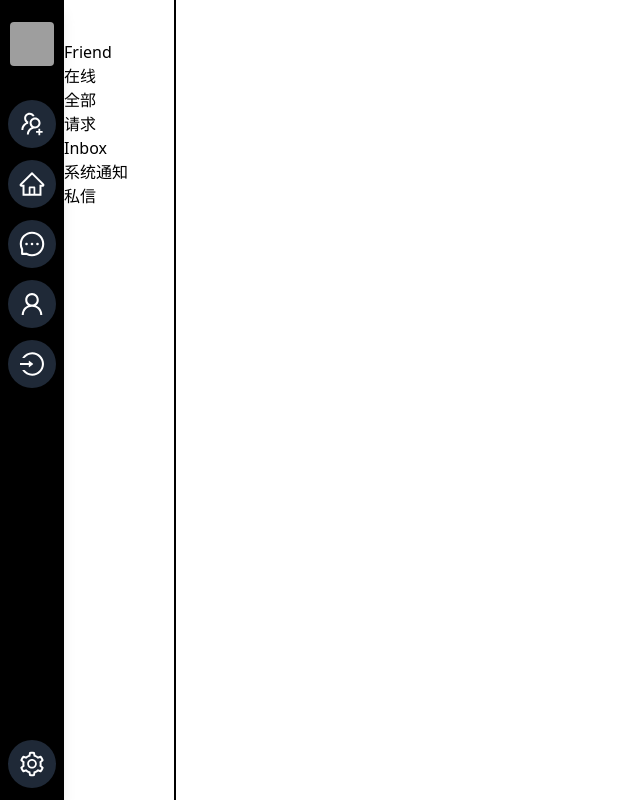
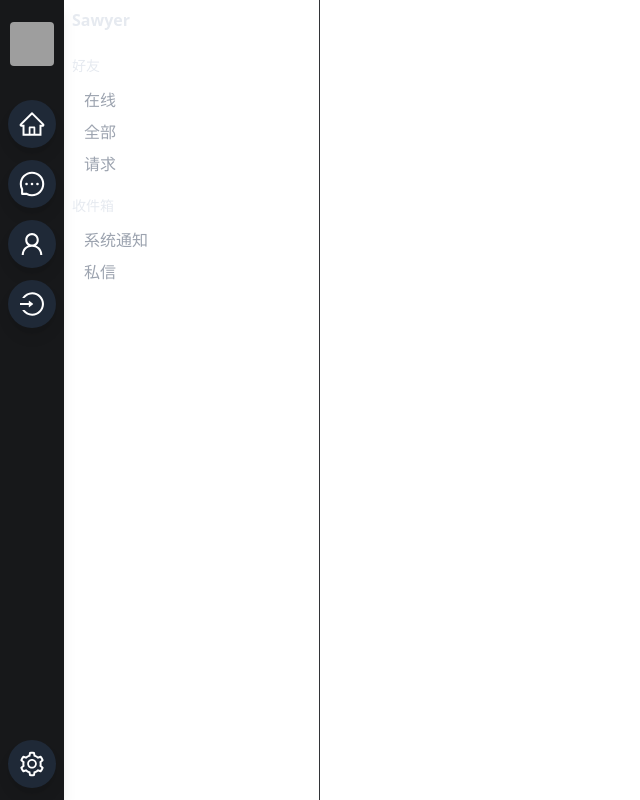
Before and after one commit to windbelike/Wind-IM, a Next.js app: page /home/HomeSideBar in a window 1280 px wide. Shown: the whole page, without its empty margins (0-640 px from the left). Built offline with nearby package versions, Linux system fonts and the light colour scheme; grey boxes are pictures that could not be loaded.

Commit message:
home panel

```diff
--- a/src/components/SideBar.jsx
+++ b/src/components/SideBar.jsx
@@ -7,14 +7,13 @@ export default function SideBar () {
     <div>
       <div className='h-screen w-16 m-0
       flex flex-col justify-end items-center
-      bg-black text-white shadow-lg'>
+      bg-[#17181a] text-white shadow-lg'>
         {/* LOGO */}
         <div className='my-5 shrink-0'>
           <img className="h-12 w-12 rounded-md p-0.5" src="https://avatars.githubusercontent.com/u/33996345?v=4" alt="ChitChat Logo" />
         </div>
         {/* Main Functions */}
         <div className='flex-1'>
-          <SideBarIcon linkTo='/home' text='Home' icon={<AiOutlineUsergroupAdd size="28" />} />
           <SideBarIcon linkTo='/' text='Home' icon={<AiOutlineHome size="28" />} />
           <SideBarIcon linkTo='/msg' text='Messages' icon={<AiOutlineMessage size="28" />} />
           <SideBarIcon linkTo='/user/profile' text='Profile' icon={<AiOutlineUser size="28" />} />
--- a/src/pages/entry/logout/index.jsx
+++ b/src/pages/entry/logout/index.jsx
@@ -16,6 +16,7 @@ export default function LogoutForm () {
 
   if (logoutMutation.data?.ok) {
     console.log('onClickLogout ok' + JSON.stringify(logoutMutation.data))
+    // todo clean this setTimeout
     setTimeout(() => router.push('/entry/login'), 2000)
     return (
       <>
--- a/src/pages/home/HomeSideBar.jsx
+++ b/src/pages/home/HomeSideBar.jsx
@@ -1,25 +1,66 @@
+import Link from 'next/link'
+import { useState } from 'react'
 
 export default function HomeSideBar () {
+  useState(0)
   return (
     <>
-      <div className="flex flex-col h-full w-28 border-r-2 border-solid border-r-black">
-        <div className="m-2"><p className="text-white font-bold">Saywer</p></div>
-        <div>
-          <p>Friend</p>
-          <div>
-            <div>在线</div>
-            <div>全部</div>
-            <div>请求</div>
-          </div>
-        </div>
-        <div>
-          <p>Inbox</p>
-          <div>
-            <div>系统通知</div>
-            <div>私信</div>
-          </div>
-        </div>
+      <div className="flex flex-col h-full w-64 border-r-[1px] border-solid border-r-[#323437]">
+        <UserInfoPanel />
+        <FriendPanel />
+        <InboxPanel />
       </div>
     </>
   )
 }
+
+function UserInfoPanel () {
+  return (
+    <div className="m-2"><p className="text-[#e6eaf0] font-bold">Sawyer</p></div>
+  )
+}
+
+function FriendPanel () {
+  return (
+    <div className='mt-2'>
+      <p className='text-[#e6eaf0] text-sm m-2'>好友</p>
+      <div className='ml-4'>
+        <FriendSelection name='在线' to='/home/friend/online'/>
+        <FriendSelection name='全部' to='/home/friend/all'/>
+        <FriendSelection name='请求' to='/home/friend/request'/>
+      </div>
+    </div>
+  )
+}
+
+function FriendSelection ({ icon, name, cnt, to }) {
+  return (
+    <>
+      <Link href={to}>
+        <div className='text-gray-400 p-1 rounded-md hover:bg-gray-200 hover:cursor-pointer'>{name}</div>
+      </Link>
+    </>
+  )
+}
+
+function InboxPanel () {
+  return (
+    <div className='mt-2'>
+      <p className='text-[#e6eaf0] text-sm m-2'>收件箱</p>
+      <div className='ml-4'>
+        <InboxSelection name='系统通知'/>
+        <InboxSelection name='私信'/>
+      </div>
+    </div>
+  )
+}
+
+function InboxSelection ({ icon, name, cnt, to }) {
+  return (
+    <>
+      {/* <Link> */}
+      <div className='text-gray-400 p-1 rounded-md hover:bg-gray-200 hover:cursor-pointer'>{name}</div>
+      {/* </Link> */}
+    </>
+  )
+}
--- /dev/null
+++ b/src/pages/home/friend/all/index.jsx
@@ -0,0 +1,9 @@
+import Home from 'src/pages/home/index'
+
+export default function All () {
+  return (
+    <Home>
+      <h1 >Hello All....</h1>
+    </Home>
+  )
+}
--- a/src/pages/home/friend/index.jsx
+++ b/src/pages/home/friend/index.jsx
@@ -1,11 +1,10 @@
-import { useState } from 'react'
 import Home from 'src/pages/home/index'
 
 export default function Friend () {
   const active = true
   return (
     <Home>
-      <h1 >Hello My Friend</h1>
+      <h1 >Hello My Friend....</h1>
     </Home>
   )
 }
--- /dev/null
+++ b/src/pages/home/friend/online/index.jsx
@@ -0,0 +1,9 @@
+import Home from 'src/pages/home/index'
+
+export default function Online () {
+  return (
+    <Home>
+      <h1 >Hello Online....</h1>
+    </Home>
+  )
+}
--- /dev/null
+++ b/src/pages/home/friend/request/index.jsx
@@ -0,0 +1,9 @@
+import Home from 'src/pages/home/index'
+
+export default function Request () {
+  return (
+    <Home>
+      <h1 >Hello Request....</h1>
+    </Home>
+  )
+}
--- a/src/pages/home/index.jsx
+++ b/src/pages/home/index.jsx
@@ -1,8 +1,9 @@
 import { useState } from 'react'
 import Link from 'next/link'
-import HomeSideBar from 'src/pages/home/homeSideBar'
+import HomeSideBar from './HomeSideBar'
 
 export default function Home ({ children }) {
+  console.log('home')
   const active = true
   return (
   // <h1 className="{active? friend-active : ''} text-white">Hello Friend</h1>
@@ -19,10 +20,13 @@ export default function Home ({ children }) {
 }
 
 function HomeDashboard ({ children }) {
+  console.log('HomeDashboard')
   return (
-    <div className='h-full p-5 bg-neutral-800 flex felx-col'>
-      <HomeSideBar />
-      {children}
-    </div>
+    <>
+      <div className='h-full p-5 bg-[#25272a] flex felx-col'>
+        <HomeSideBar />
+        {children}
+      </div>
+    </>
   )
 }
--- a/src/pages/index.js
+++ b/src/pages/index.js
@@ -1,10 +1,12 @@
+import Home from './home/index'
 
 export default function App () {
   return (
     <>
-      <div className="flex h-full w-full justify-center items-center">
+      <Home />
+      {/* <div className="flex h-full w-full justify-center items-center">
         <div className="p-8 rounded-md shadow-md text-9xl"><h1 >Welcome, XXX</h1></div>
-      </div>
+      </div> */}
     </>
   )
 }
```
Also changed, not shown: styles/utils.module.css (deleted, +0 -52 lines).
